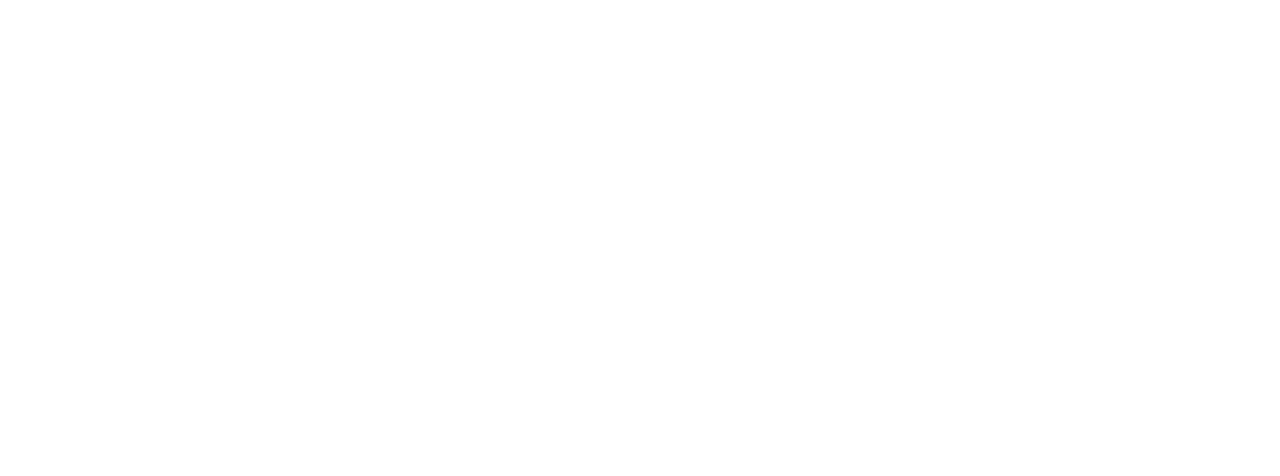
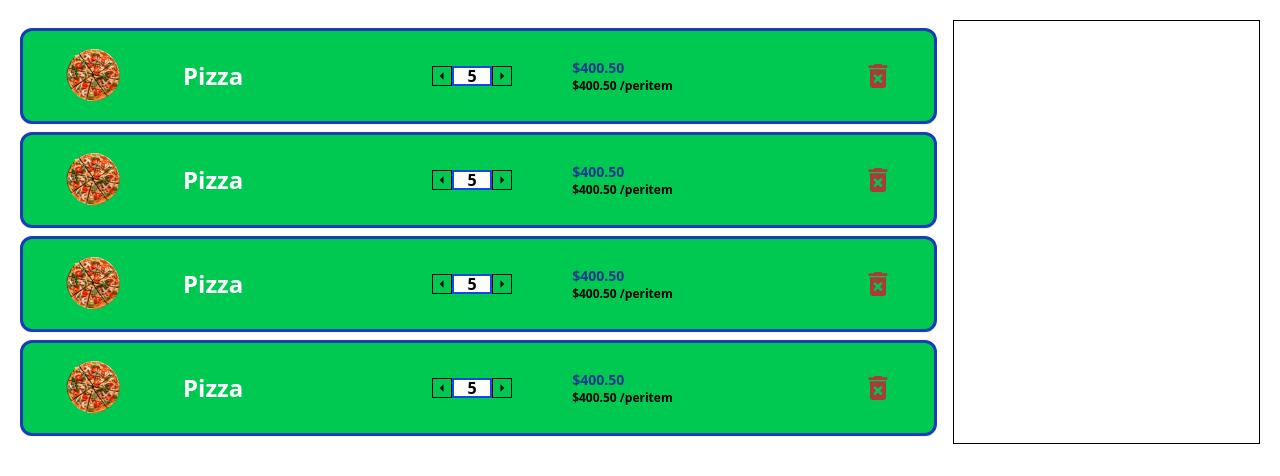
Before and after one commit to Vithurshan2002/MiniEcom, a React (Vite) app: page /card in a window 1280 px wide. Before the commit this address had no page. Shown: the top 476 px of the page. Built offline with nearby package versions, Linux system fonts and the light colour scheme.

Commit message:
orderitem cart is created

```diff
--- a/src/App.jsx
+++ b/src/App.jsx
@@ -9,6 +9,7 @@ import Footer from "./Pages/Footer";
 import { BrowserRouter, Routes, Route } from "react-router-dom";
 import Login from "./Pages/Login";
 import Register from "./Pages/Register";
+import CardPage from "./Pages/CardPage";
 
 function App() {
   return (
@@ -32,6 +33,7 @@ function App() {
           />
           <Route path="/login" element={<Login/>} />
            <Route path="/register" element={<Register/>} />
+           <Route path="/card" element={<CardPage/>}/>
         </Routes>
       </BrowserRouter>
     </>
--- /dev/null
+++ b/src/Components/OrderItem.jsx
@@ -0,0 +1,66 @@
+import React from "react";
+
+const OrderItem = () => {
+  return (
+    <div className="flex items-center justify-between sm:px-10 px-2 sm:flex-3 border-3 border-blue-800 my-2 bg-green-500 rounded-xl shadow-2xs">
+      <div className="flex items-center sm:space-x-15 space-x-2">
+        <div className="w-15">
+          <img src="home.png" alt="" className="w-full h-full object-cover" />
+        </div>
+        <div>
+          <h1 className="font-bold text-white sm:text-2xl">Pizza</h1>
+        </div>
+      </div>
+
+      <div className="flex items-center sm:space-x-15 space-x-3">
+        <div className="flex">
+          <div className="border w-5 h-5 flex items-center justify-center">
+            <svg
+              xmlns="http://www.w3.org/2000/svg"
+              width="32"
+              height="32"
+              viewBox="0 0 24 24"
+            >
+              <path fill="currentColor" d="m14 17l-5-5l5-5z" />
+            </svg>
+          </div>
+          <div className="border-2 bg-white w-10 h-5 flex justify-center border-blue-700  items-center">
+            <span className="text-black font-extrabold">{5}</span>
+          </div>
+          <div className=" border w-5 h-5 flex items-center justify-center">
+            <svg
+              xmlns="http://www.w3.org/2000/svg"
+              width="32"
+              height="32"
+              viewBox="0 0 24 24"
+              className="text-white"
+            >
+              <path fill="#currentColor" d="M10 17V7l5 5z" />
+            </svg>
+          </div>
+        </div>
+        <div className="sm:text-sm  text-xs  ">
+          <p className="font-extrabold text-blue-900">$400.50</p>
+          <p className="font-semibold text-xs">$400.50 /peritem</p>
+        </div>
+      </div>
+
+      <div>
+        <svg
+          xmlns="http://www.w3.org/2000/svg"
+          width="32"
+          height="32"
+          viewBox="0 0 24 24"
+          className="animate-pulse"
+        >
+          <path
+            fill="#e60a2e"
+            d="M6 19a2 2 0 0 0 2 2h8a2 2 0 0 0 2-2V7H6zm2.46-7.12l1.41-1.41L12 12.59l2.12-2.12l1.41 1.41L13.41 14l2.12 2.12l-1.41 1.41L12 15.41l-2.12 2.12l-1.41-1.41L10.59 14zM15.5 4l-1-1h-5l-1 1H5v2h14V4z"
+          />
+        </svg>
+      </div>
+    </div>
+  );
+};
+
+export default OrderItem;
--- /dev/null
+++ b/src/Pages/CardPage.jsx
@@ -0,0 +1,19 @@
+import OrderItem from "../Components/OrderItem";
+
+const CardPage = () => {
+  return (
+    <div className="sm:p-5 p-2">
+      <div className="flex flex-col sm:flex-row sm:space-x-4">
+        <div className="sm:flex-3">
+            <OrderItem/>
+            <OrderItem/>
+            <OrderItem/>
+            <OrderItem/>
+        </div>
+        <div className="border sm:flex-1 "></div>
+      </div>
+    </div>
+  );
+};
+
+export default CardPage;
--- a/src/Pages/Login.jsx
+++ b/src/Pages/Login.jsx
@@ -9,8 +9,8 @@ const Login = () => {
         <div className="flex items-center border-3 border-blue-800  px-2 rounded-full bg-white">
           <div>
             <input
-              type="text"
-              placeholder="Username"
+              type="email"
+              placeholder="Email"
               className="font-semibold text-blue-900 outline-0"
             />
           </div>
@@ -24,7 +24,7 @@ const Login = () => {
             >
               <path
                 fill="currentColor"
-                d="M9.775 12q-.9 0-1.5-.675T7.8 9.75l.325-2.45q.2-1.425 1.3-2.363T12 4t2.575.938t1.3 2.362l.325 2.45q.125.9-.475 1.575t-1.5.675zM4 18v-.8q0-.85.438-1.562T5.6 14.55q1.55-.775 3.15-1.162T12 13t3.25.388t3.15 1.162q.725.375 1.163 1.088T20 17.2v.8q0 .825-.587 1.413T18 20H6q-.825 0-1.412-.587T4 18"
+                d="M4 20q-.825 0-1.412-.587T2 18V6q0-.825.588-1.412T4 4h16q.825 0 1.413.588T22 6v12q0 .825-.587 1.413T20 20zM20 8l-7.475 4.675q-.125.075-.262.113t-.263.037t-.262-.037t-.263-.113L4 8v10h16zm-8 3l8-5H4zM4 8v.25v-1.475v.025V6v.8v-.012V8.25zv10z"
               />
             </svg>
           </div>
--- a/src/Pages/Navbar.jsx
+++ b/src/Pages/Navbar.jsx
@@ -104,7 +104,7 @@ const Navbar = () => {
               </g>
             </svg>
           </div>
-          <div className="cursor-pointer  realative ">
+         <NavLink to={"/card"}> <div className="cursor-pointer  realative ">
             <div>
               <svg
                 xmlns="http://www.w3.org/2000/svg"
@@ -122,7 +122,7 @@ const Navbar = () => {
             <div className="w-6 h-6 font-bold text-white bg-green-500 rounded-full absolute top-2 right-2 flex justify-center items-center">
               5
             </div>
-          </div>
+          </div></NavLink>
         </div>
       </div>
       {/* for mobile  */}
--- a/src/Pages/Register.jsx
+++ b/src/Pages/Register.jsx
@@ -1,6 +1,7 @@
 import React from "react";
 import { Link } from "react-router-dom";
-
+import { FcGoogle } from "react-icons/fc";
+import { FaFacebook } from "react-icons/fa6";
 const Register = () => {
   return (
     <div className="flex h-screen justify-center items-center bg-[url(hotel.jpg)] bg-cover">
@@ -112,12 +113,12 @@ const Register = () => {
         <button className=" border-1 w-full font-bold bg-blue-500 text-white hover:bg-blue-300 transition-all cursor-pointer rounded-full mt-2">
           Create account
         </button>
-          <p className="text-center pt-5 py-2 text-white text-xs font-semibold">Or register with</p>
+          <p className="text-center pt-5 py-3 text-white text-xs font-semibold">Or register with</p>
         <div className="flex justify-evenly">
-          <div></div>
-          <div></div>
+          <div className="flex border-white items-center space-x-2 border px-2 py-1 rounded-full cursor-pointer"><FcGoogle className="block"/><div className="font-bold text-xs text-black">Google</div></div>
+          <div className="flex border-white items-center space-x-2 border px-2 py-1 rounded-full cursor-pointer"><FaFacebook className="block text-blue-500"/><div className="font-bold text-xs text-black">Facebook</div></div>
         </div>
-        <p className=" pt-4 text-xs font-bold text-white text-center">
+        <p className=" pt-5 text-xs font-bold text-white text-center">
           Already have an account ? <Link to={"/login"}> <span className="font-bold text-black underline cursor-pointer hover:text-blue-400 transition-all">
                Login
             </span>
```
